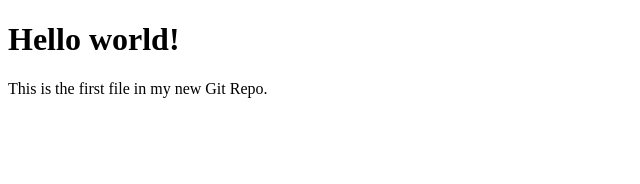
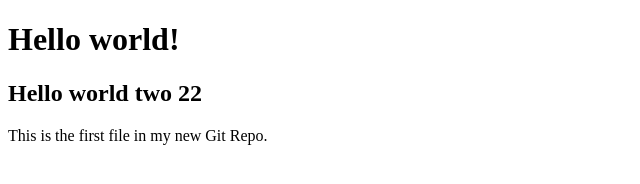
Before and after one commit to boualem06/first, a plain HTML site: page index.html in a window 1280 px wide. Shown: the whole page, without its empty margins (0-640 px from the left). Drawn offline with Linux system fonts and the light colour scheme.

Commit message:
ad an another h2

```diff
--- a/index.html
+++ b/index.html
@@ -6,6 +6,7 @@
 <body>
 
 <h1>Hello world!</h1>
+<h2> Hello world two 22</h2>
 <p>This is the first file in my new Git Repo.</p>
 
 </body>
```
